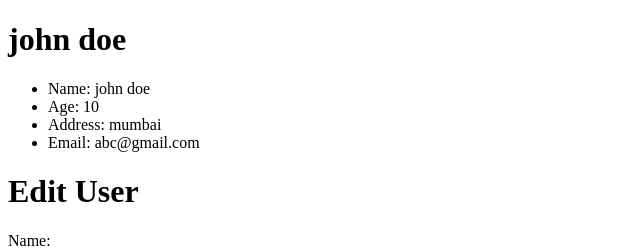
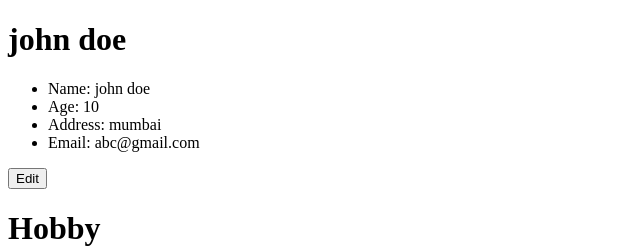
Before and after one commit to sparshturkane/angular4_travesy, an Angular app: page / in a window 1280 px wide. Shown: the top 248 px of the page, without its empty margins (0-640 px from the left). Built offline with nearby package versions, Linux system fonts and the light colour scheme; no server answers.

Commit message:
added edit button

```diff
--- a/src/app/components/user/user.component.html
+++ b/src/app/components/user/user.component.html
@@ -6,11 +6,13 @@
   <li>Email: {{email}} </li>
 </ul>
 
+<button (click)="toggleEdit()">Edit</button>
+<div *ngIf=edit>
   <h1>Edit User</h1>
   <form>
     <div>
       <label for="name">Name: </label><br>
-    <input type="text" [(ngModel)]="name" name="name" >
+      <input type="text" [(ngModel)]="name" name="name">
     </div>
     <div>
       <label for="age">Age: </label><br>
@@ -25,6 +27,8 @@
       <input type="text" [(ngModel)]="address.city" name="city">
     </div>
   </form>
+</div>
+
 
 
 
@@ -37,13 +41,13 @@
 </form>
 
 <ul>
-    <li *ngFor="let hobby of hobbies; let i = index" >
-        {{i+1}} {{hobby}} <button (click)="deleteHobby(i)" >x</button>
+  <li *ngFor="let hobby of hobbies; let i = index">
+    {{i+1}} {{hobby}} <button (click)="deleteHobby(i)">x</button>
   </li>
 </ul>
 
 <h1>posts</h1>
-<div *ngFor="let post of posts" >
+<div *ngFor="let post of posts">
   <h4>{{post.title}}</h4>
   <p>{{post.body}} </p>
 </div>
--- a/src/app/components/user/user.component.ts
+++ b/src/app/components/user/user.component.ts
@@ -26,6 +26,8 @@ export class UserComponent implements OnInit {
   hobbies:string[];
 
   posts:Post[];
+
+  edit: boolean = false;
 
 
 
@@ -68,6 +70,10 @@ export class UserComponent implements OnInit {
     this.hobbies.splice(i, 1);
   }
 
+  toggleEdit(){
+    this.edit = !this.edit;
+  }
+
 }
 
 interface location {
```
Lines whose indentation alone changed are shown as unchanged.
